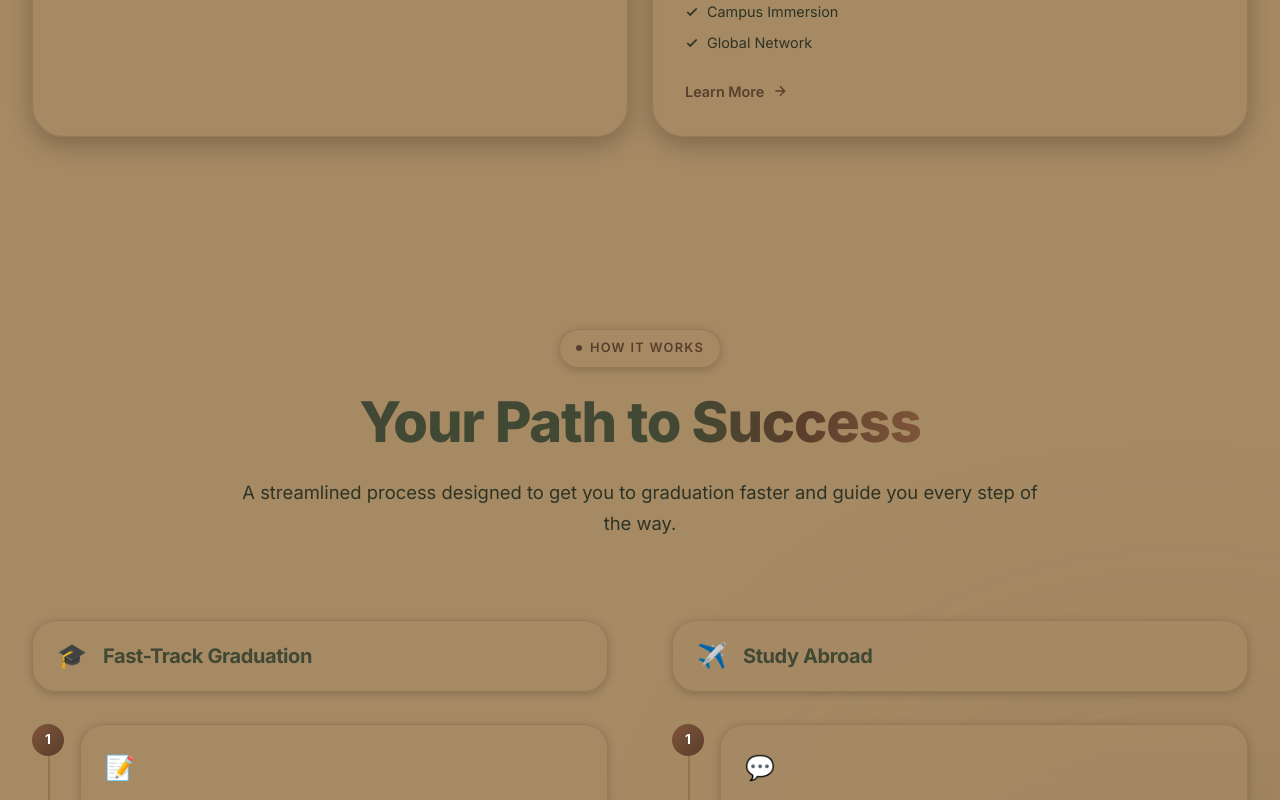
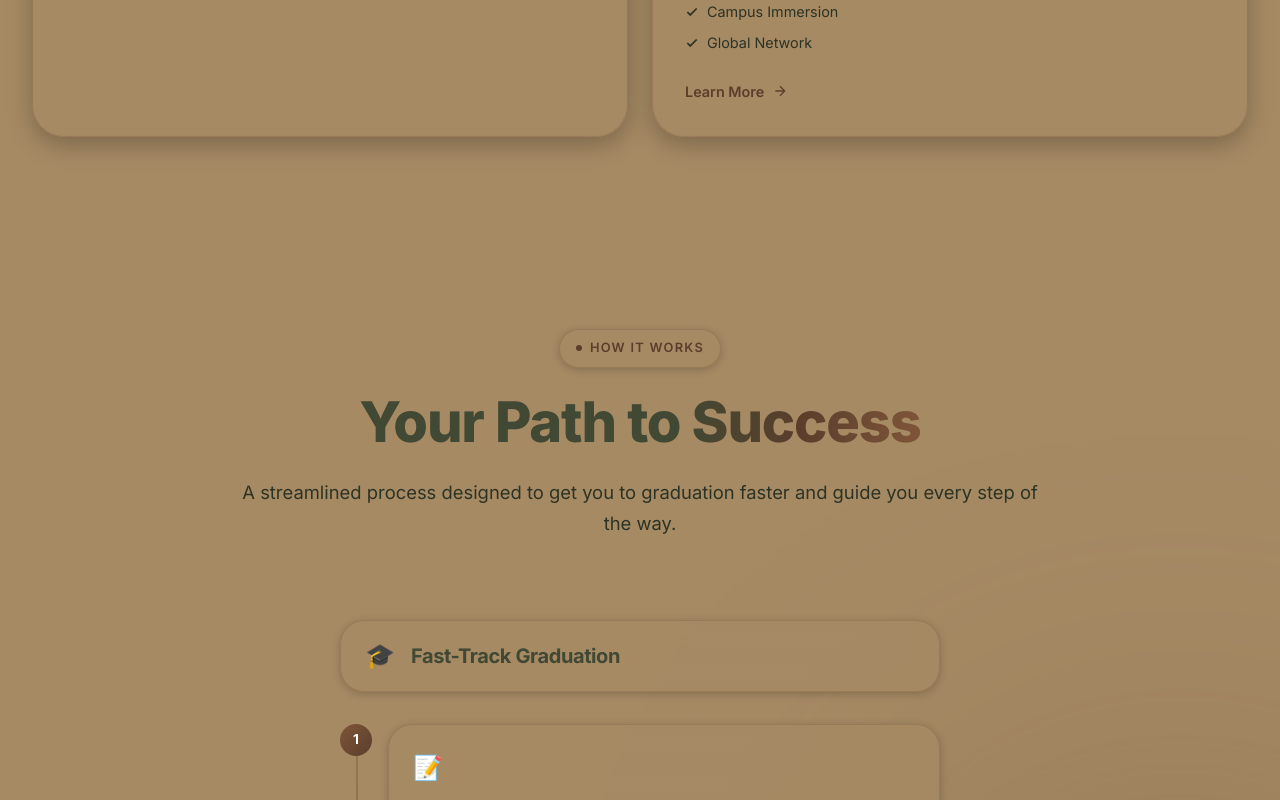
Before and after one commit to punithrajhs8-png/podimass, a React (Vite) app: page / in a window 1280 px wide. Shown: the part 2000-2800 px from the top of the page. Built offline with nearby package versions, Linux system fonts and the light colour scheme.

Commit message:
Add Unicorn Studio embed to hero section as animated background
- Create UnicornStudioBackground component with dynamic script loading
- Replace PrismaticBurst with UnicornStudioBackground in Fast Track page
- Add responsive CSS for full-width/height background coverage

```diff
--- a/src/components/GradfastLanding.tsx
+++ b/src/components/GradfastLanding.tsx
@@ -2,6 +2,9 @@ import React, { useEffect, useRef, useState } from 'react';
 import './GradfastLanding.css';
 import ClickSpark from './ClickSpark';
 import StudyAbroadPage from './StudyAbroadPage';
+import UnicornStudioBackground from './UnicornStudioBackground';
+import ScrollVelocity from './ScrollVelocity';
+
 
 // ==================== SCROLL ANIMATION HOOK ====================
 const useScrollReveal = () => {
@@ -95,17 +98,24 @@ const Header: React.FC = () => {
     );
 };
 
+
+
 // ==================== HERO ====================
 const Hero: React.FC<{ onSwitch: () => void }> = ({ onSwitch }) => {
     return (
         <section className="hero">
+
             <div className="container hero-container">
                 <AnimatedSection className="hero-content">
-                    <h1 className="hero-title">
-                        Accelerate Your
-                        <br />
-                        <span className="hero-title-gradient">Degree Journey</span>
-                    </h1>
+                    <div className="hero-velocity-title">
+                        <ScrollVelocity
+                            texts={['Accelerate Your Degree Journey']}
+                            velocity={50}
+                            className="velocity-gradient-text"
+                            damping={50}
+                            stiffness={400}
+                        />
+                    </div>
 
                     <p className="hero-subtitle">
                         Complete your accredited degree faster through credit transfer and
@@ -147,6 +157,8 @@ const Hero: React.FC<{ onSwitch: () => void }> = ({ onSwitch }) => {
         </section>
     );
 };
+
+
 
 // ==================== BENTO GRID PROGRAMS ====================
 interface BentoCardProps {
@@ -301,13 +313,6 @@ const Process: React.FC = () => {
         { title: 'Graduate', description: 'Earn your accredited degree and step into your future with confidence.', icon: '🎓' },
     ];
 
-    const studyAbroadSteps = [
-        { title: 'Consultation', description: 'Discuss your goals and get personalized university recommendations.', icon: '💬' },
-        { title: 'Admission', description: 'We handle applications, SOPs, and secure admission offers.', icon: '🏫' },
-        { title: 'Visa Processing', description: 'Complete visa documentation and interview preparation support.', icon: '📋' },
-        { title: 'Fly Abroad', description: "Pre-departure briefing and you're ready for your global journey!", icon: '✈️' },
-    ];
-
     return (
         <section className="process section" id="process">
             <div className="section-glow section-glow--right" />
@@ -328,7 +333,7 @@ const Process: React.FC = () => {
                     </p>
                 </AnimatedSection>
 
-                <div className="process-tracks">
+                <div className="process-single">
                     <div className="process-track">
                         <div className="track-header">
                             <span className="track-icon">🎓</span>
@@ -337,24 +342,6 @@ const Process: React.FC = () => {
                         <div className="timeline">
                             <div className="timeline-line" />
                             {graduationSteps.map((step, index) => (
-                                <TimelineStep
-                                    key={index}
-                                    number={index + 1}
-                                    {...step}
-                                    delay={index * 100}
-                                />
-                            ))}
-                        </div>
-                    </div>
-
-                    <div className="process-track">
-                        <div className="track-header">
-                            <span className="track-icon">✈️</span>
-                            <h3>Study Abroad</h3>
-                        </div>
-                        <div className="timeline">
-                            <div className="timeline-line" />
-                            {studyAbroadSteps.map((step, index) => (
                                 <TimelineStep
                                     key={index}
                                     number={index + 1}
@@ -407,9 +394,6 @@ const Testimonials: React.FC = () => {
         { quote: "Gradfast shortened my degree path without losing quality. I graduated a full year early!", name: "Priya Sharma", program: "Accelerated BA" },
         { quote: "The credit transfer process was seamless. I saved time and money while getting quality education.", name: "Rahul Kumar", program: "Credit Transfer" },
         { quote: "Online-to-campus blend gave me the flexibility I needed. The campus experience was worth it!", name: "Ananya Mehta", program: "Hybrid Program" },
-        { quote: "Gradfast secured my Canada admission and visa in record time. Now I'm living my dream!", name: "Aarav Malhotra", program: "Study Abroad - Canada" },
-        { quote: "The UK visa process seemed daunting, but Gradfast made it effortless. Highly recommend!", name: "Neha Kapoor", program: "Study Abroad - UK" },
-        { quote: "From SOP to visa stamp, the team was with me every step. Australia here I am!", name: "Vikram Singh", program: "Study Abroad - Australia" },
     ];
 
     return (
@@ -605,7 +589,11 @@ const GradfastLanding: React.FC = () => {
             easing="ease-out"
             extraScale={1.2}
         >
-            <div className="gradfast-app">
+            <div className={`gradfast-app ${currentPage === 'fasttrack' ? 'gradfast-app--fasttrack' : ''}`}>
+                {/* Animated background only for Fast Track page */}
+                {currentPage === 'fasttrack' && (
+                    <UnicornStudioBackground />
+                )}
                 <Header />
                 <main>
                     {currentPage === 'fasttrack' ? (
--- /dev/null
+++ b/src/components/UnicornStudioBackground.css
@@ -0,0 +1,21 @@
+/* Unicorn Studio Background Component */
+.unicorn-studio-bg {
+    position: absolute;
+    top: 0;
+    left: 0;
+    width: 100%;
+    height: 100%;
+    z-index: 0;
+    overflow: hidden;
+}
+
+.unicorn-studio-embed {
+    width: 100% !important;
+    height: 100% !important;
+    min-height: 100%;
+}
+
+.unicorn-studio-embed > * {
+    width: 100% !important;
+    height: 100% !important;
+}
--- /dev/null
+++ b/src/components/UnicornStudioBackground.tsx
@@ -0,0 +1,58 @@
+import React, { useEffect, useRef } from 'react';
+import './UnicornStudioBackground.css';
+
+const UnicornStudioBackground: React.FC = () => {
+    const containerRef = useRef<HTMLDivElement>(null);
+    const scriptLoadedRef = useRef(false);
+
+    useEffect(() => {
+        // Prevent duplicate script loading
+        if (scriptLoadedRef.current) return;
+        scriptLoadedRef.current = true;
+
+        // Check if UnicornStudio is already loaded
+        const u = (window as any).UnicornStudio;
+
+        if (u && u.init) {
+            // UnicornStudio is already available, initialize
+            if (document.readyState === 'loading') {
+                document.addEventListener('DOMContentLoaded', () => u.init());
+            } else {
+                u.init();
+            }
+        } else {
+            // Create UnicornStudio global object
+            (window as any).UnicornStudio = { isInitialized: false };
+
+            // Create and load the script
+            const script = document.createElement('script');
+            script.src = 'https://cdn.jsdelivr.net/gh/hiunicornstudio/unicornstudio.js@v2.0.5/dist/unicornStudio.umd.js';
+            script.onload = () => {
+                const us = (window as any).UnicornStudio;
+                if (document.readyState === 'loading') {
+                    document.addEventListener('DOMContentLoaded', () => us.init());
+                } else {
+                    us.init();
+                }
+            };
+
+            document.head.appendChild(script);
+        }
+
+        // Cleanup function
+        return () => {
+            // Script cleanup if needed
+        };
+    }, []);
+
+    return (
+        <div ref={containerRef} className="unicorn-studio-bg">
+            <div
+                data-us-project="dpIG8woN8XklNJqodfjc"
+                className="unicorn-studio-embed"
+            />
+        </div>
+    );
+};
+
+export default UnicornStudioBackground;
```
